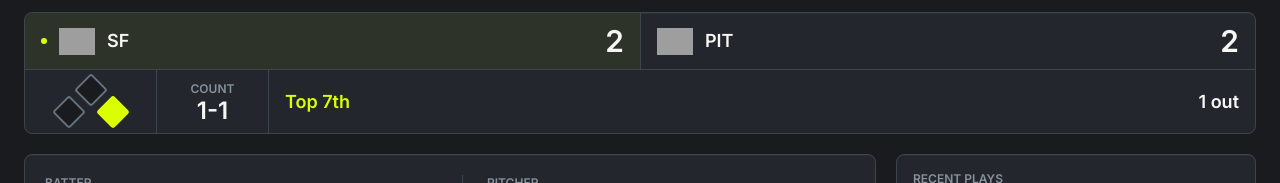
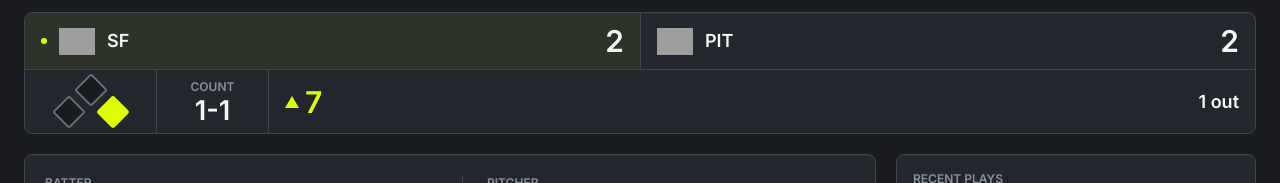
Before and after one commit to the-axe-man/perfect-pitch, a Next.js app: page /live/demo in a window 1280 px wide. Shown: the part 133-316 px from the top of the page. Built offline with nearby package versions, Linux system fonts and the light colour scheme; grey boxes are pictures that could not be loaded.

Commit message:
Use compact half-inning marker

```diff
--- a/app/live/[gamePk]/LiveGameClient.tsx
+++ b/app/live/[gamePk]/LiveGameClient.tsx
@@ -271,12 +271,51 @@ function formatTime(value: string) {
   }).format(new Date(value));
 }
 
-function inningLabel(feed: LiveGameResponse) {
-  if (feed.inningState && feed.inning) {
-    return `${feed.inningState} ${feed.inning}`;
-  }
-
-  return feed.status.detailedState;
+function inningNumberLabel(inning: string) {
+  return inning.match(/\d+/)?.[0] ?? inning;
+}
+
+function halfInningMarker(feed: LiveGameResponse) {
+  const inningNumber = feed.inning ? inningNumberLabel(feed.inning) : "";
+  const inningState = feed.inningState.toLowerCase();
+
+  if (inningNumber && inningState.startsWith("top")) {
+    return {
+      direction: "up" as const,
+      label: inningNumber,
+      ariaLabel: `Top ${feed.inning}`,
+    };
+  }
+
+  if (inningNumber && inningState.startsWith("bottom")) {
+    return {
+      direction: "down" as const,
+      label: inningNumber,
+      ariaLabel: `Bottom ${feed.inning}`,
+    };
+  }
+
+  if (inningNumber && inningState.startsWith("middle")) {
+    return {
+      direction: null,
+      label: `Mid ${inningNumber}`,
+      ariaLabel: `Middle ${feed.inning}`,
+    };
+  }
+
+  if (inningNumber && inningState.startsWith("end")) {
+    return {
+      direction: null,
+      label: `End ${inningNumber}`,
+      ariaLabel: `End ${feed.inning}`,
+    };
+  }
+
+  return {
+    direction: null,
+    label: feed.status.detailedState,
+    ariaLabel: feed.status.detailedState,
+  };
 }
 
 function lockTimingLabel(pitchCountAtLock: number) {
@@ -585,11 +624,48 @@ function ScoreBugTeam({
   );
 }
 
+function HalfInningMarker({
+  marker,
+}: {
+  marker: ReturnType<typeof halfInningMarker>;
+}) {
+  return (
+    <span aria-label={marker.ariaLabel} className="min-w-0">
+      <ChangePulse
+        value={marker.ariaLabel}
+        className="max-w-full text-[#dcff00]"
+      >
+        <span className="flex max-w-full items-center gap-1.5">
+          {marker.direction && (
+            <span
+              aria-hidden="true"
+              className={classNames(
+                "h-0 w-0 shrink-0 border-x-[7px] border-x-transparent",
+                marker.direction === "up"
+                  ? "border-b-[12px] border-b-[#dcff00]"
+                  : "border-t-[12px] border-t-[#dcff00]"
+              )}
+            />
+          )}
+          <span
+            className={classNames(
+              "min-w-0 font-semibold leading-none",
+              marker.direction ? "text-3xl" : "truncate text-lg"
+            )}
+          >
+            {marker.label}
+          </span>
+        </span>
+      </ChangePulse>
+    </span>
+  );
+}
+
 function ScoreBug({ feed }: { feed: LiveGameResponse }) {
   const topHalf = feed.inningState.toLowerCase().startsWith("top");
   const bottomHalf = feed.inningState.toLowerCase().startsWith("bottom");
   const currentCount = countLabel(feed.balls, feed.strikes);
-  const currentInning = inningLabel(feed);
+  const currentInning = halfInningMarker(feed);
   const currentOuts = outsLabel(feed.outs);
 
   return (
@@ -610,18 +686,13 @@ function ScoreBug({ feed }: { feed: LiveGameResponse }) {
             </p>
             <ChangePulse
               value={currentCount}
-              className="mt-0.5 text-2xl font-semibold leading-none text-[#f6f7f2]"
+              className="mt-0.5 text-[1.7rem] font-semibold leading-none text-[#f6f7f2]"
             >
               {currentCount}
             </ChangePulse>
           </div>
-          <div className="flex min-w-0 items-center justify-between gap-3 px-4 py-2">
-            <ChangePulse
-              value={currentInning}
-              className="truncate text-lg font-semibold text-[#dcff00]"
-            >
-              {currentInning}
-            </ChangePulse>
+          <div className="flex min-w-0 items-center justify-between gap-2 px-3 py-2 sm:px-4">
+            <HalfInningMarker marker={currentInning} />
             <ChangePulse
               value={currentOuts}
               className="shrink-0 text-lg font-semibold text-[#f6f7f2]"
```
